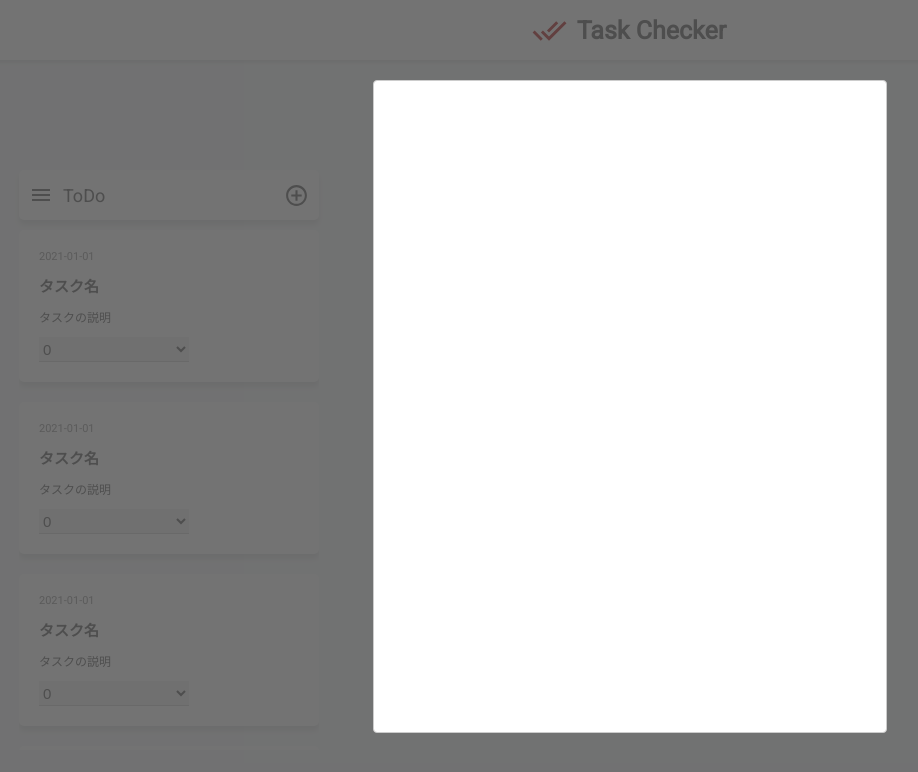
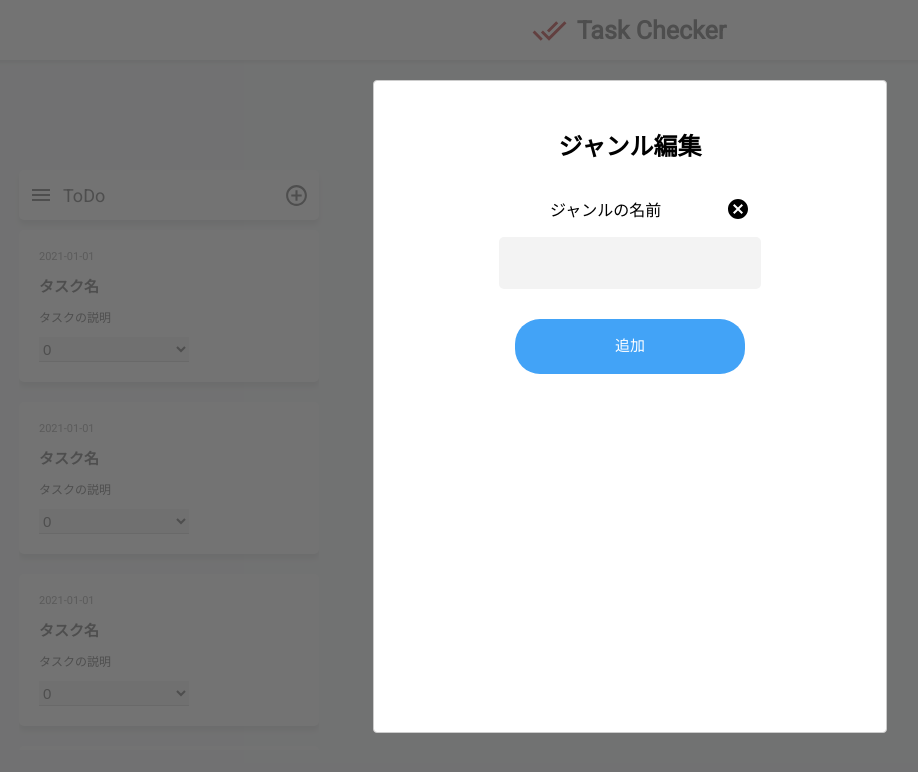
Before and after one commit to kiku-hub/task_checker, a React (Create React App) app: page / in a window 1280 px wide. Both pictures are taken after a click on the icon 720 px from the left and 100 px from the top of the page. Shown: the top 772 px of the page, without its empty margins (11-929 px from the left). Built offline with nearby package versions, Linux system fonts and the light colour scheme.

Commit message:
モーダルを再利用可能な状態に実装

```diff
--- /dev/null
+++ b/src/components/modal/genreBody.tsx
@@ -0,0 +1,19 @@
+import React from "react";
+import CancelIcon from "@material-ui/icons/Cancel";
+import "./style.css";
+
+export const GenreBody = () => {
+  return (
+    <div className="modal_body">
+      <h2 className="input_menu">ジャンル編集</h2>
+      <ul>
+        <li className="genre_title">
+          <span>ジャンルの名前</span>
+          <CancelIcon />
+        </li>
+      </ul>
+      <input type="text" />
+      <input className="input_submit" type="button" value="追加" />
+    </div>
+  );
+};
--- a/src/components/modal/index.tsx
+++ b/src/components/modal/index.tsx
@@ -1,9 +1,11 @@
 import React from "react";
 import Modal from "react-modal";
+import { GenreBody } from "./genreBody";
 
 interface Props {
   handleClose: () => void;
   isOpen: boolean;
+  body: string;
 }
 
 const customStyles = {
@@ -21,6 +23,17 @@ const customStyles = {
   },
 };
 
+const renderBody = (body: string) => {
+  switch (body) {
+    case "taskBody":
+      return "";
+    case "genreBody":
+      return <GenreBody />;
+    default:
+      return <div />;
+  }
+};
+
 export const FormModal = (props: Props) => {
 
   Modal.setAppElement("#root");
@@ -32,6 +45,7 @@ export const FormModal = (props: Props) => {
         onRequestClose={props.handleClose}
         style={customStyles}
       >
+        {renderBody(props.body)}
       </Modal>
     </div>
   );
--- /dev/null
+++ b/src/components/modal/style.css
@@ -0,0 +1,43 @@
+.genre_title {
+  width: 200px;
+  display: flex;
+  justify-content: space-between;
+}
+
+.input_title {
+  height: 3px;
+}
+
+.modal_body {
+  display: flex;
+  flex-direction: column;
+  justify-content: center;
+  align-items: center;
+}
+input,
+textarea {
+  border: none;
+  background-color: #f3f3f3;
+  padding: 16px;
+  border-radius: 5px;
+  width: 230px;
+  line-height: 1.5em;
+}
+
+.delete_button {
+  margin-top: 20px;
+  border-style: none;
+  font-size: 12px;
+  color: rgb(196, 82, 53);
+  border-bottom: medium solid rgb(196, 82, 53);
+}
+
+.input_submit {
+  margin-top: 30px;
+  background-color: rgb(66, 163, 247);
+  color: white;
+  border-radius: 25px;
+  border-style: none;
+  padding: 16px 40px;
+  font-size: 15px;
+ }
--- a/src/pages/home/index.tsx
+++ b/src/pages/home/index.tsx
@@ -25,7 +25,11 @@ export const Home = () => {
           fontSize="default"
           onClick={handleOpen}
         />
-        <FormModal handleClose={handleClose} isOpen={isOpen} />
+        <FormModal
+          handleClose={handleClose}
+          isOpen={isOpen}
+          body="genreBody"
+        />
       </div>
       <div className="contents">
         <ToDoList />
```
